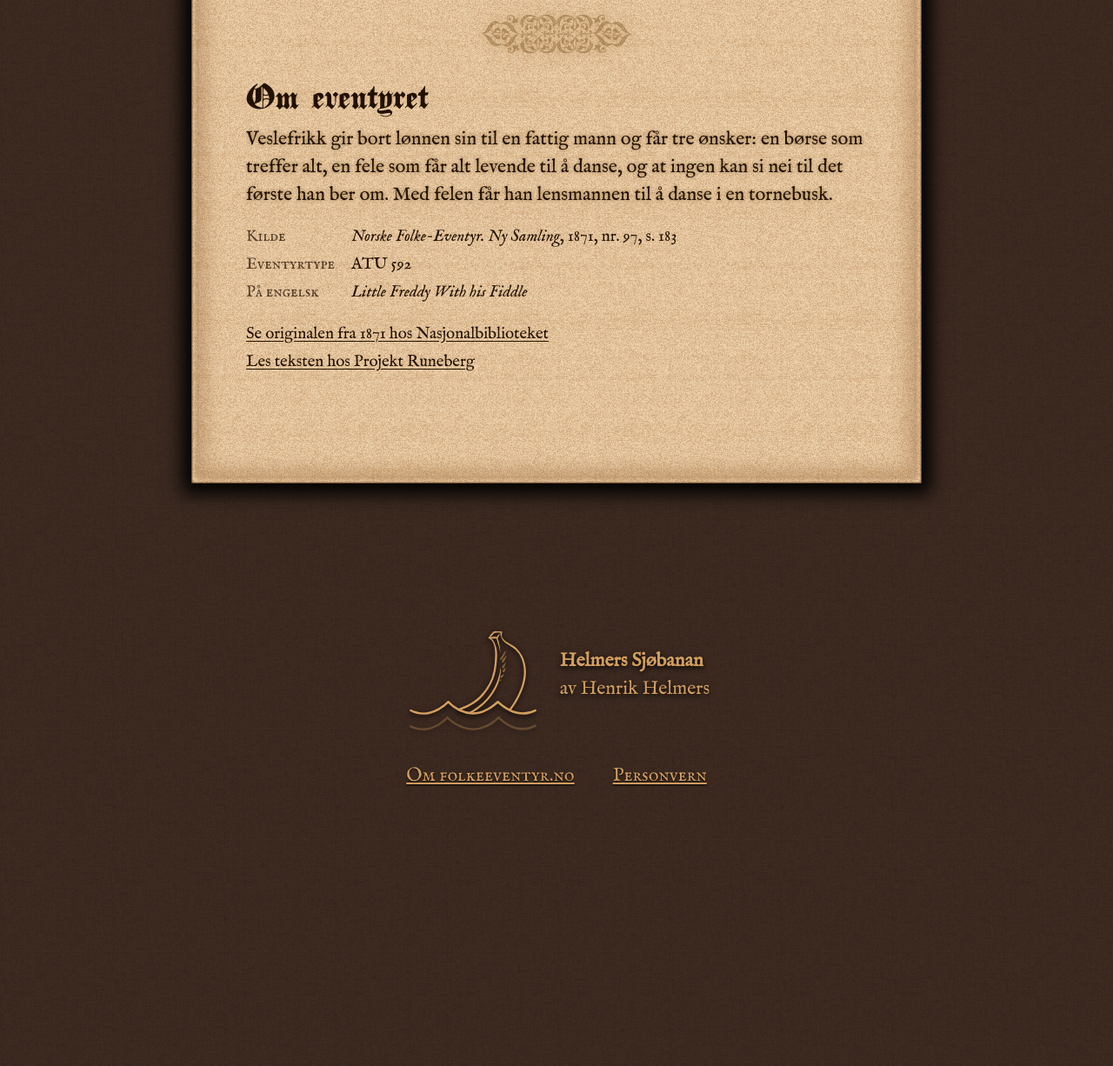
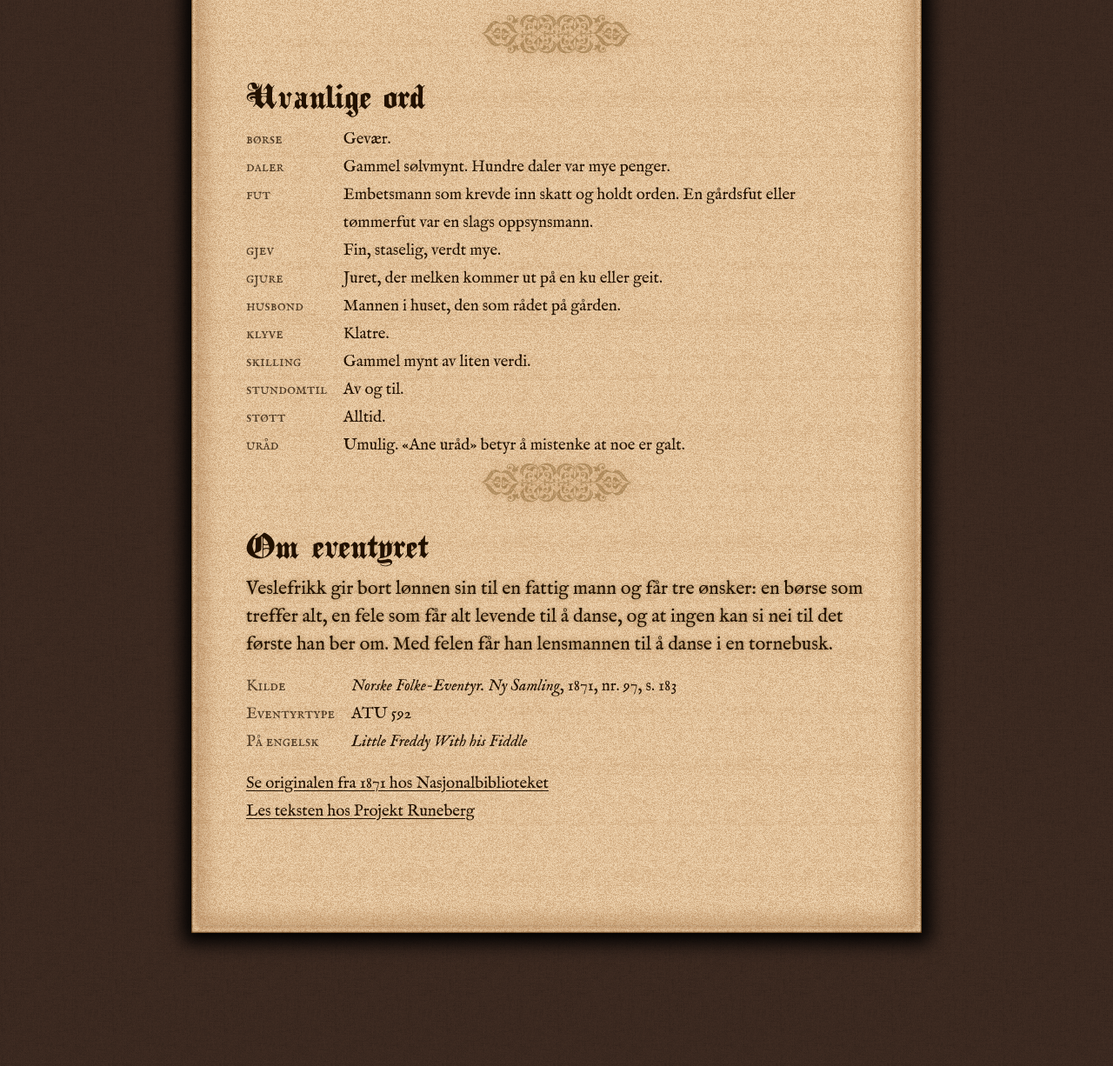
Before and after one commit to henrikhelmers/folkeeventyr.no, a Jekyll site: the page built from _eventyr/veslefrikk.md, in a window 1280 px wide and 1400 px high, scrolled down 8277 px. Shown: the part 174-1400 px from the top of the window at 87% size. Built offline with Jekyll 4.4.1, drawn with Linux system fonts in a browser that asks for light colours; before the commit the page ends 9399 px from its top, so only the background shows below that; part of the change alters nothing that is shown.

Commit message:
feat: explain unusual words at the end of each story

```diff
--- /dev/null
+++ b/_data/ordliste.yml
@@ -0,0 +1,565 @@
+# Uvanlige ord som forklares nederst i eventyrene.
+# Et eventyr viser et ord hvis teksten inneholder en av `former` (eller `ord`
+# når `former` mangler) som et helt ord. Skriv alt med små bokstaver,
+# i alfabetisk rekkefølge.
+
+- ord: agne
+  former: [agner, agnene]
+  forklaring: Skallet rundt kornet, som skilles fra ved tresking.
+
+- ord: alen
+  forklaring: Gammelt lengdemål, omtrent 63 cm.
+
+- ord: allfarvei
+  former: [allfarvei, alfarveien, allfarveien, allfarveiene]
+  forklaring: Hovedveien, den veien alle bruker.
+
+- ord: almue
+  former: [almue, almuen, kirkealmuen]
+  forklaring: Vanlige folk, bygdefolket.
+
+- ord: avindsyk
+  former: [avindsyk, avindsyke]
+  forklaring: Misunnelig.
+
+- ord: bakstefjøl
+  former: [bakstefjøl, bakstefjøla]
+  forklaring: Tynt brett til å flytte flatbrød og lefser med når man baker.
+
+- ord: barm
+  former: [barm, barmen]
+  forklaring: Brystet. «I barmen» betyr innenfor klærne på brystet.
+
+- ord: biksel
+  former: [biksel, gullbiksel, kobberbiksel, sølvbiksel]
+  forklaring: Bisselet, metallstangen i munnen på en hest som tøylene festes til.
+
+- ord: blakk
+  former: [blakke]
+  forklaring: Lys gulbrun, om hest.
+
+- ord: boss
+  forklaring: Rusk og avfall.
+
+- ord: budeie
+  former: [budeie, kongsgårdsbudeia]
+  forklaring: Jente som stelte og melket kuene, gjerne på setra.
+
+- ord: bøling
+  former: [bøling, bølingen]
+  forklaring: Flokk med kyr, buskap.
+
+- ord: børse
+  former: [børse, børsa]
+  forklaring: Gevær.
+
+- ord: dagning
+  forklaring: Daggry, når det begynner å lyse om morgenen.
+
+- ord: daler
+  former: [daler, dalerne]
+  forklaring: Gammel sølvmynt. Hundre daler var mye penger.
+
+- ord: dannekvinne
+  former: [dannekvinner]
+  forklaring: Skikkelig og hederlig kvinne.
+
+- ord: daustokk
+  forklaring: Død stokk, noe som ligger helt stille og ikke rører seg.
+
+- ord: dugurd
+  forklaring: Formiddagsmat.
+
+- ord: døyve
+  former: [døyvde]
+  forklaring: Dempe, lindre.
+
+- ord: eksersere
+  former: [eksersere, ekserserte, ekserserplass]
+  forklaring: Øve som soldat, marsjere og drille.
+
+- ord: fagnamann
+  forklaring: Gjestfri mann, en som tar godt imot folk.
+
+- ord: fanteskap
+  former: [fanteskap, fantestreker, fantestykkene]
+  forklaring: Lureri og skøyerstreker.
+
+- ord: fark
+  forklaring: Kjeltring, skurk. «På fark» betyr på vandring.
+
+- ord: favn
+  former: [favn, favne, favner]
+  forklaring: Gammelt lengdemål, så langt som man rekker med armene ut til siden, omtrent 1,9 meter.
+
+- ord: fe
+  former: [fe, feet]
+  forklaring: Husdyr, buskap.
+
+- ord: ferdesmann
+  former: [ferdesmann, ferdesmannen]
+  forklaring: Reisende, en som er på vei et sted.
+
+- ord: fjel
+  former: [fjelen]
+  forklaring: Planke, bord.
+
+- ord: fjerding
+  former: [fjerding, fjerdinger, bakfjerdingen, framfjerding]
+  forklaring: En fjerdedel, for eksempel av et slakt, av en mil eller av et år.
+
+- ord: fjorgammel
+  forklaring: Ett år gammel, født i fjor.
+
+- ord: forgjort
+  forklaring: Forhekset, under en trolldom.
+
+- ord: forladning
+  former: [forladning, forladninger]
+  forklaring: Propp eller skive som holdt krutt og kule på plass i et gammeldags gevær.
+
+- ord: forslå
+  former: [forslo]
+  forklaring: Monne, være nok til noe.
+
+- ord: forstue
+  former: [forstue, forstuen, forstubordet]
+  forklaring: Rommet innenfor inngangsdøren, entré.
+
+- ord: fut
+  former: [fut, futen, gårdsfuten, tømmerfuten]
+  forklaring: Embetsmann som krevde inn skatt og holdt orden. En gårdsfut eller tømmerfut var en slags oppsynsmann.
+
+- ord: galt
+  former: [galten]
+  forklaring: Hanngris.
+
+- ord: gamp
+  forklaring: Stor, tung arbeidshest.
+
+- ord: gasse
+  former: [gasse, gassen]
+  forklaring: Hanngås.
+
+- ord: geip
+  former: [geipen]
+  forklaring: Grimase.
+
+- ord: geiteragg
+  forklaring: Langt, stritt geitehår.
+
+- ord: gjev
+  former: [gjev, gjevt, gjevere, gjeveste]
+  forklaring: Fin, staselig, verdt mye.
+
+- ord: gjure
+  former: [gjure, gjuret]
+  forklaring: Juret, der melken kommer ut på en ku eller geit.
+
+- ord: gjøne
+  former: [gjønte]
+  forklaring: Gjøre narr av, spotte.
+
+- ord: glugg
+  forklaring: Liten åpning eller lite vindu. «Skyte for glugg» betyr å kaste ut eller vrake.
+
+- ord: gnall
+  forklaring: Gjallet, smalt høyt.
+
+- ord: grann
+  former: [grann, smørgrann]
+  forklaring: Litt, en smule.
+
+- ord: granne
+  former: [granne, grannen, grannene, granner, grannemannen, grannekjerringa, grannegården, grannelaget, granneteigen]
+  forklaring: Nabo.
+
+- ord: grom
+  former: [grom, gromt]
+  forklaring: Fin, flott, prektig.
+
+- ord: gråbein
+  former: [gråbein, gråbeinen]
+  forklaring: Ulv.
+
+- ord: guste
+  former: [guster]
+  forklaring: Blåse kaldt.
+
+- ord: gylte
+  forklaring: Ung purke, hunngris.
+
+- ord: helle
+  former: [helle, hellestein, dørhella, rephella]
+  forklaring: Flat stein. Dørhella er steinen utenfor døren.
+
+- ord: hesje
+  former: [hesje, hesja, løvhesjene]
+  forklaring: Stativ av stolper og streng der man henger høy eller løv til tørk.
+
+- ord: hespetre
+  former: [hespetre, hespetreet, gullhespetre, hespe]
+  forklaring: Redskap til å vinde garn opp på. Å hespe er å vinde garn opp på et hespetre.
+
+- ord: holk
+  former: [holk, holken, smørholk, smørholken]
+  forklaring: Lite trekar eller boks med lokk, gjerne til smør.
+
+- ord: hurv
+  former: [hurv, hurven]
+  forklaring: Flokk, gjeng. «Hele hurven» betyr alle sammen.
+
+- ord: husbond
+  former: [husbond, husbonden, husbonds, husbondsfolk]
+  forklaring: Mannen i huset, den som rådet på gården.
+
+- ord: ildmørje
+  forklaring: Glødende aske.
+
+- ord: ildstål
+  former: [ildstålet]
+  forklaring: Stålbit man slo mot flint for å få gnister og tenne opp.
+
+- ord: jeksel
+  former: [jekselen]
+  forklaring: Kinntann.
+
+- ord: jonsok
+  former: [jonsok, jonsokkveld, jonsoknatt, jonsoknatten, jonsoknettene]
+  forklaring: Sankthans, midtsommer.
+
+- ord: kagge
+  former: [kagge, kaggen]
+  forklaring: Lite trefat eller tønne.
+
+- ord: kakse
+  forklaring: Rik og mektig mann.
+
+- ord: kall
+  former: [kallen]
+  forklaring: Gammel mann.
+
+- ord: kammers
+  former: [kammers, kammerset]
+  forklaring: Lite rom, soverom.
+
+- ord: karde
+  former: [karde, karder, kardet]
+  forklaring: Børste til å gre ull med før den spinnes.
+
+- ord: kaut
+  former: [kaut, kaute]
+  forklaring: Stolt, kry.
+
+- ord: kjekle
+  forklaring: Krangle.
+
+- ord: kjette
+  former: [kjette, kjetta]
+  forklaring: Katt.
+
+- ord: klave
+  former: [klave, klaven]
+  forklaring: Halsbånd av tre til kuer.
+
+- ord: klokker
+  former: [klokker, klokkeren, klokkere]
+  forklaring: Mann som hjalp presten i kirken, med sang og ringing.
+
+- ord: klopp
+  former: [klopp, kloppen]
+  forklaring: Enkel bro av stokker over en bekk.
+
+- ord: klyve
+  forklaring: Klatre.
+
+- ord: knipen
+  forklaring: Gjerrig.
+
+- ord: kope
+  former: [kope, kopte]
+  forklaring: Glane, stå og stirre.
+
+- ord: korp
+  former: [korp, korpen]
+  forklaring: Ravn.
+
+- ord: kramse
+  forklaring: Klemme og gramse på.
+
+- ord: krekebær
+  former: [krekebær, krekebæra]
+  forklaring: Krekling, små svarte bær som vokser på heia.
+
+- ord: kryl
+  forklaring: Pukkel. «Slå kryl på ryggen» betyr å krumme ryggen.
+
+- ord: kurende
+  forklaring: «Kurende stilt» betyr helt stille.
+
+- ord: kvartel
+  forklaring: Gammelt mål, en liten tønne.
+
+- ord: kveldsvord
+  former: [kveldsvord, kveldsvordstid, kveldvordstid, kveldverden]
+  forklaring: Kveldsmat.
+
+- ord: kvide
+  former: [kvide, kvidde]
+  forklaring: Grue seg.
+
+- ord: kyte
+  forklaring: Skryte.
+
+- ord: landskyld
+  former: [landskyld, landskylden]
+  forklaring: Leie man betalte for å bruke jorden.
+
+- ord: legdegutt
+  former: [legdegutt, legdegutten]
+  forklaring: Fattig gutt som bygda tok seg av ved at han bodde på gårdene etter tur.
+
+- ord: livørsmann
+  forklaring: Gammel mann som har gitt fra seg gården og får bo og mat der resten av livet.
+
+- ord: lyske
+  former: [lyske, lysker, lysket]
+  forklaring: Plukke lus av noen.
+
+- ord: løvkjerv
+  forklaring: Bunt med løvkvister, brukt som dyrefôr om vinteren.
+
+- ord: makse
+  former: [makslet]
+  forklaring: Streve, slite.
+
+- ord: merr
+  former: [merr, merra, prestemerra]
+  forklaring: Hoppe, hunnhest.
+
+- ord: mjød
+  forklaring: Søt drikk laget av honning.
+
+- ord: monne
+  former: [monner, monnet]
+  forklaring: Hjelpe, føre til noe.
+
+- ord: myse
+  former: [myse, mysa, mysekaret]
+  forklaring: Den gulgrønne væsken som blir igjen når man lager ost.
+
+- ord: mæle
+  forklaring: Stemme. «Mål og mæle» betyr evnen til å snakke.
+
+- ord: mønsås
+  former: [mønsås, mønsåsen]
+  forklaring: Den øverste bjelken i taket.
+
+- ord: målbinde
+  former: [målbinde, målbundet, ordbinde]
+  forklaring: Få noen til å bli målløs, så de ikke vet hva de skal svare.
+
+- ord: nau
+  former: [nauer]
+  forklaring: «Det nauer ikke» betyr at det ikke haster.
+
+- ord: navngjeten
+  forklaring: Berømt, som alle har hørt om.
+
+- ord: omheng
+  forklaring: Forheng rundt en seng.
+
+- ord: områ
+  forklaring: «Områ seg» betyr å tenke seg om.
+
+- ord: ormegård
+  former: [ormegården]
+  forklaring: Slangegrop.
+
+- ord: otte
+  former: [otte, otta]
+  forklaring: Tidlig morgen, før solen står opp.
+
+- ord: ovleg
+  forklaring: Overmåte, svært mye.
+
+- ord: pott
+  former: [pott, potter]
+  forklaring: Gammelt mål for drikke, omtrent én liter.
+
+- ord: rubb
+  forklaring: «Rubb og stubb» betyr alt sammen.
+
+- ord: sams
+  former: [sams, usams]
+  forklaring: Enige. Usams betyr uenige.
+
+- ord: serk
+  former: [serk, serken]
+  forklaring: Skjorte eller lang underkjole.
+
+- ord: signe
+  forklaring: Velsigne.
+
+- ord: skigard
+  former: [skigard, skigarden]
+  forklaring: Gjerde av skrå stenger.
+
+- ord: skilling
+  former: [skilling, skillingen, skillingene, skillinger, tobakkskillingen]
+  forklaring: Gammel mynt av liten verdi.
+
+- ord: skippund
+  former: [skippund, skippunds]
+  forklaring: Gammel vektenhet, omtrent 160 kilo.
+
+- ord: skjels
+  forklaring: «Skjels år og alder» betyr gammel nok til å klare seg selv.
+
+- ord: skjæk
+  former: [skjæk, skjækene]
+  forklaring: Stengene foran på en vogn eller slede som hesten spennes mellom.
+
+- ord: skreppe
+  former: [skreppe, skreppa, skreppen, matskreppen, pengeskreppen, skinnskreppen, storskreppen]
+  forklaring: Sekk eller veske man bærer på ryggen.
+
+- ord: skrubb
+  forklaring: Ulv.
+
+- ord: skule
+  former: [skule, skuler]
+  forklaring: Se surt eller mistenksomt opp fra under øyenbrynene.
+
+- ord: skålbrott
+  forklaring: Skår av en knust skål.
+
+- ord: skåte
+  former: [skåte, skåten]
+  forklaring: Skyvbar slå som holder døren igjen.
+
+- ord: snåve
+  former: [snåvet]
+  forklaring: Snuble.
+
+- ord: sodd
+  former: [sodd, soddet]
+  forklaring: Suppe med kjøtt.
+
+- ord: sognebud
+  forklaring: Når presten blir hentet til en som er syk eller døende.
+
+- ord: spekebog
+  former: [spekeboger]
+  forklaring: Speket skulderstykke av et dyr.
+
+- ord: spenntak
+  forklaring: Tak der man spenner beina imot for å dra av all kraft.
+
+- ord: spurlag
+  forklaring: Spor. «Få spurlag på» betyr å få greie på.
+
+- ord: stagge
+  forklaring: Stoppe, holde tilbake.
+
+- ord: staup
+  former: [staup, staupet, sølvstaupet]
+  forklaring: Lite glass eller beger.
+
+- ord: steile
+  forklaring: Høy stake der man i gamle dager la en henrettet forbryter, ofte på et hjul, til skrekk og advarsel.
+
+- ord: stulle
+  former: [stullet]
+  forklaring: Gå og ordne med småting.
+
+- ord: stummende
+  forklaring: «Stummende mørkt» betyr bekmørkt.
+
+- ord: stundomtil
+  forklaring: Av og til.
+
+- ord: stur
+  former: [stur, sturen]
+  forklaring: Nedslått, trist.
+
+- ord: stut
+  former: [stut, stuten]
+  forklaring: Okse.
+
+- ord: støtt
+  forklaring: Alltid.
+
+- ord: svartbeitet
+  forklaring: Beitet så snaut at bare den svarte jorda er igjen.
+
+- ord: sviejern
+  former: [sviejernet]
+  forklaring: Glødende jern til å brennmerke med.
+
+- ord: te
+  former: [tedde]
+  forklaring: Vise fram.
+
+- ord: teig
+  former: [teig, granneteigen]
+  forklaring: Jordstykke.
+
+- ord: telgjeøks
+  former: [telgjeøks, telgje, telgjeøksen]
+  forklaring: Øks til å forme og glatte tre med.
+
+- ord: tollekniv
+  former: [tollekniven]
+  forklaring: Liten kniv til å spikke med.
+
+- ord: tomreipes
+  forklaring: Uten lass eller bør.
+
+- ord: trau
+  former: [trau, trauget, grisetrau, trauemner]
+  forklaring: Avlangt kar av tre som dyr eter av.
+
+- ord: trolovelse
+  forklaring: Forlovelse, løftet om å gifte seg.
+
+- ord: træle
+  former: [træle, trælet]
+  forklaring: Slite tungt.
+
+- ord: tylft
+  former: [tylft, tylfter]
+  forklaring: Tolv stykker.
+
+- ord: tynes
+  forklaring: Gå tapt, omkomme.
+
+- ord: tyri
+  former: [tyri, tyristikker, tyrirot, tyriroten]
+  forklaring: Furuved full av kvae, som brenner godt.
+
+- ord: tåls
+  forklaring: «Slå seg til tåls» betyr å slå seg til ro.
+
+- ord: uråd
+  forklaring: Umulig. «Ane uråd» betyr å mistenke at noe er galt.
+
+- ord: uvøren
+  forklaring: Vill og hensynsløs.
+
+- ord: vadmel
+  forklaring: Tykt, grovt ullstoff.
+
+- ord: vendereis
+  forklaring: «Gjøre vendereis» betyr å snu og dra hjem igjen.
+
+- ord: vidje
+  former: [vidje, vidjekvist, vidjespenning, vidjespenningen]
+  forklaring: Seig kvist av vier, brukt til å binde med.
+
+- ord: vigd
+  forklaring: Viet, gift.
+
+- ord: våronn
+  former: [våronn, våronna]
+  forklaring: Våren, da man pløyde og sådde.
--- /dev/null
+++ b/_includes/ordliste.html
@@ -0,0 +1,35 @@
+{%- capture skilletegn -%}. , ; : ! ? " ' ( ) [ ] - – — « » … * & “ ” ‘ ’ /{%- endcapture -%}
+{%- assign tekst = include.tekst | newline_to_br | replace: "<", " <" | strip_html | strip_newlines | downcase -%}
+{%- assign skilletegn = skilletegn | split: " " -%}
+{%- for tegn in skilletegn -%}
+  {%- assign tekst = tekst | replace: tegn, " " -%}
+{%- endfor -%}
+{%- assign tekst = tekst | prepend: " " | append: " " -%}
+
+{%- capture ordliste -%}
+  {%- for oppslag in site.data.ordliste -%}
+    {%- assign former = oppslag.former | default: oppslag.ord | join: "|" | split: "|" -%}
+    {%- for form in former -%}
+      {%- assign sok = form | prepend: " " | append: " " -%}
+      {%- if tekst contains sok %}
+        <dt>{{ oppslag.ord }}</dt>
+        <dd>{{ oppslag.forklaring }}</dd>
+        {%- break -%}
+      {%- endif -%}
+    {%- endfor -%}
+  {%- endfor -%}
+{%- endcapture -%}
+
+{%- assign ordliste = ordliste | strip %}
+{% if ordliste != "" %}
+  <section class="uvanlige-ord">
+    <h2>Uvanlige ord</h2>
+    <dl>
+      {{ ordliste }}
+    </dl>
+  </section>
+
+  <div class="ornament" aria-hidden="true">
+    <span>RQPPOS</span>
+  </div>
+{% endif %}
--- a/_layouts/post.html
+++ b/_layouts/post.html
@@ -91,6 +91,8 @@ layout: default
       </div>
     {% endif %}
 
+    {% include ordliste.html tekst=content %}
+
     {% if page.kilde %}
       {% include kilder.html %}
     {% endif %}
--- a/style/style.sass
+++ b/style/style.sass
@@ -379,12 +379,8 @@ article
       text-decoration: none
       vertical-align: -0.15em
 
-  .om-eventyret
+  .uvanlige-ord, .om-eventyret
     clear: both
-    padding-bottom: $line-height * 2
-
-    p
-      margin-top: $line-height * 0.5
 
     dl, .kildelenker
       margin: $line-height * 0.5 7.5% 0
@@ -402,6 +398,12 @@ article
 
     dd
       margin: 0
+
+  .om-eventyret
+    padding-bottom: $line-height * 2
+
+    p
+      margin-top: $line-height * 0.5
 
     abbr
       text-decoration: none
```
Also changed, not shown: README.md.
